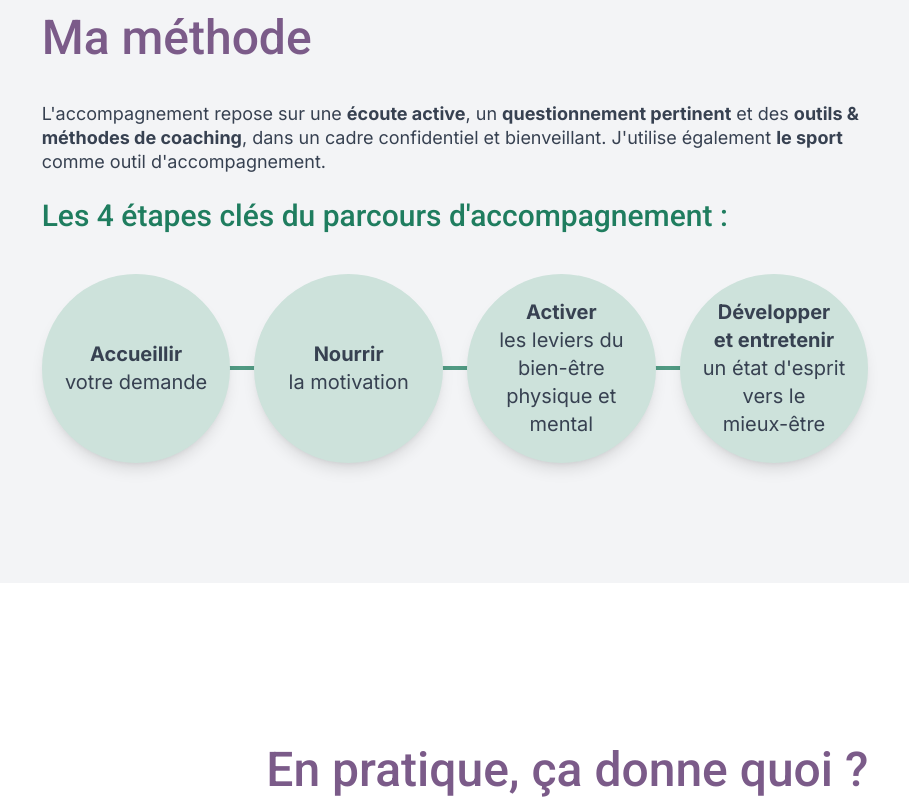
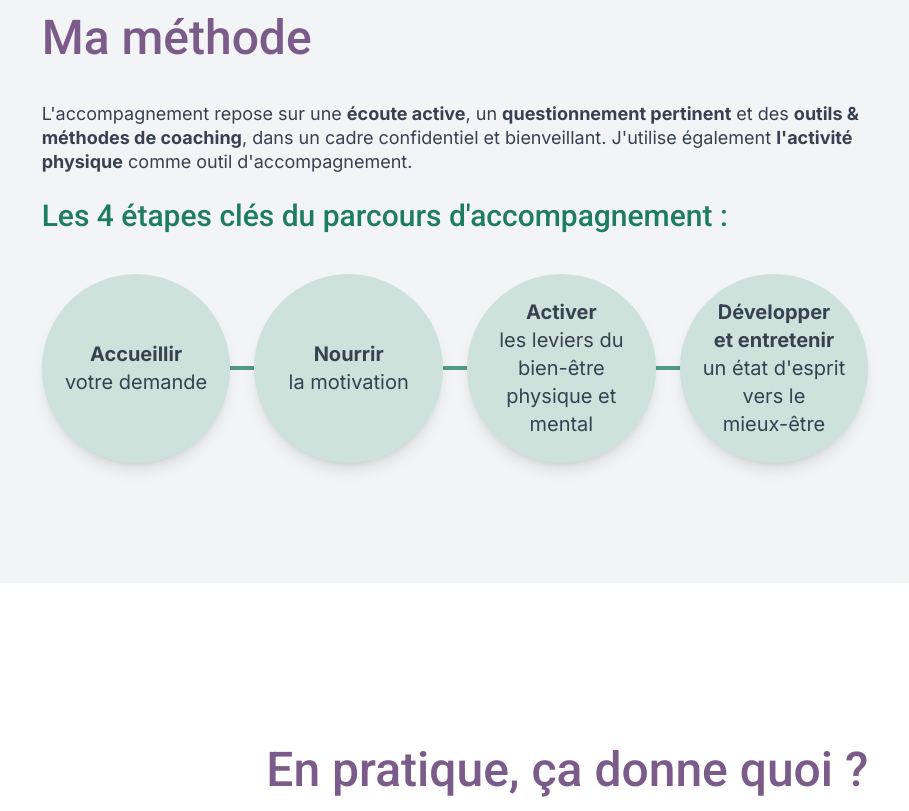
Before and after one commit to antoinebollinger/unpasdeplus-coaching, a Next.js app: page /accompagnement-parents in a window 1280 px wide. Shown: the part 3100-3911 px from the top of the page, without its empty margins (185-1094 px from the left). Built offline with nearby package versions, Linux system fonts and the light colour scheme.

Commit message:
🚧 content

```diff
--- a/src/sections/accueil/approche.tsx
+++ b/src/sections/accueil/approche.tsx
@@ -29,7 +29,7 @@ export default function Approche({ className = '' }: { className?: string }) {
                         <h3 className="h1">L'approche <span className={`${madelyn.className} text-7xl -translate-y-4`}>Un&nbsp;pas&nbsp;de&nbsp;plus</span></h3>
                         <br />
                         <p className="text-lg leading-6">
-                            Je suis convaincue que le <strong>changement d'état d'esprit</strong> repose sur <strong>le travail d'introspection</strong> associé à la <strong>mise en mouvement du corps</strong>. Nous savons que le sport agit sur le <strong>physique</strong> mais <strong>surtout sur le mental</strong>.
+                            Je suis convaincue que le <strong>changement d'état d'esprit</strong> repose sur <strong>le travail d'introspection</strong> associé à la <strong>mise en mouvement du corps</strong>. Nous savons que l'activité physique agit sur le bien-être du corps mais plus encore <strong>sur le mental</strong>.
                             <br />
                             <br />
                             <strong>La marche met en mouvement</strong>. Marcher, c'est mettre un pied devant l'autre au sens physique du terme mais c'est aussi <strong>accepter d'avancer</strong> dans des moments de doutes et de vulnérabilité.
--- a/src/sections/parents/methode.tsx
+++ b/src/sections/parents/methode.tsx
@@ -34,7 +34,7 @@ export default function Methode({ className = 'bg-gray-100' }: { className?: str
 
                     <h3 className="h1">Ma méthode</h3>
                     <p className="text-lg leading-6">
-                        L'accompagnement repose sur une <strong>écoute active</strong>, un <strong>questionnement pertinent</strong> et des <strong>outils & méthodes de coaching</strong>, dans un cadre confidentiel et bienveillant. J'utilise également <strong>le sport</strong> comme outil d'accompagnement.
+                        L'accompagnement repose sur une <strong>écoute active</strong>, un <strong>questionnement pertinent</strong> et des <strong>outils & méthodes de coaching</strong>, dans un cadre confidentiel et bienveillant. J'utilise également <strong>l'activité physique</strong> comme outil d'accompagnement.
                     </p>
                     <h4 className="h2">Les 4 étapes clés du parcours d'accompagnement&nbsp;:</h4>
                     <div className="relative flex flex-col lg:flex-row gap-6 justify-center items-center">
```
